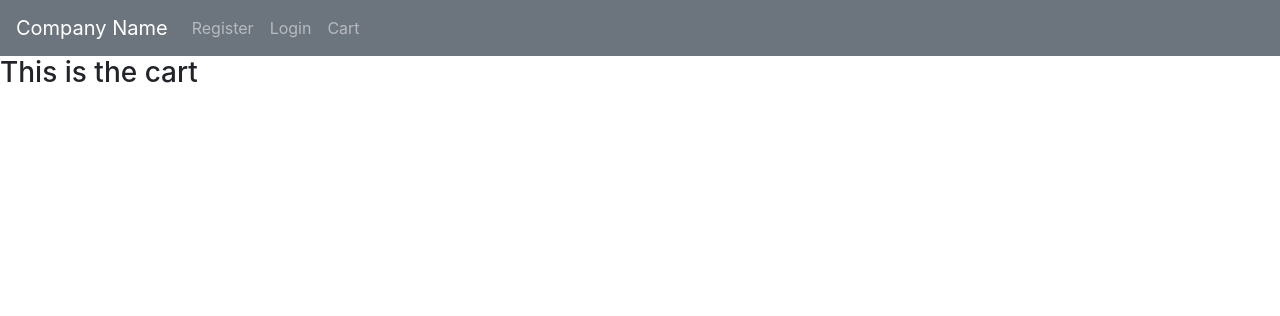
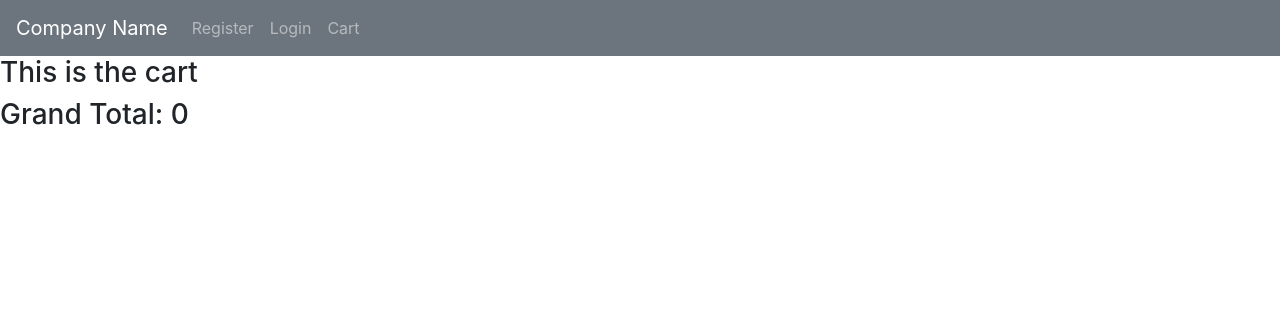
Before and after one commit to Miguelmargar/ecommerce-learn, a Django app: page /cart/view in a window 1280 px wide. Shown: the top 316 px of the page. Run offline with Django 3.2, Linux system fonts and the light colour scheme; some libraries are stand-ins or nearby versions.

Commit message:
added remove from cart button and functionality

```diff
--- a/cart/templates/cart/viewcart.html
+++ b/cart/templates/cart/viewcart.html
@@ -1,16 +1,23 @@
 {% extends 'base.html' %}
-
 {% block content %}
 
 <h3>This is the cart</h3>
 
 {% for p in cart %}
-<p><span class="boldtext">Product Name:</span> {{ p.product.name }} </p>
+<h5><span class="boldtext">Product Name:</span> {{ p.product.name }} </h5>
 <p><span class="boldtext">Product description:</span> {{ p.product.description }} </p>
 <img src="{{MEDIA_URL}}{{p.product.image}}">
 <p><span class="boldtext">Product price:</span> {{ p.product.price }} </p>
 <p><span class="boldtext">Product brand:</span> {{ p.product.brand }} </p>
 <p><span class="boldtext">Amount in Cart:</span> {{ p.quantity }} </p>
+<p><span class="boldtext">Total Product:</span> {{ p.sub_total }} </p>
+<form method="POST" action="{% url 'remove_from_cart' %}">
+    {% csrf_token %}
+    <input type="hidden" name="product_id" value="{{ p.product.id }}" />
+    <input type="submit" value="Remove" class="btn btn-success" />
+</form>
 {% endfor %}
 
+<h3>Grand Total: {{ cart_total }} </h3>
+
 {% endblock content %}
--- a/cart/urls.py
+++ b/cart/urls.py
@@ -1,7 +1,8 @@
 from django.urls import path
-from .views import view_cart, add_to_cart
+from .views import view_cart, add_to_cart, remove_from_cart
 
 urlpatterns = [
     path('view', view_cart, name="view_cart"),
-    path('add', add_to_cart, name="add_to_cart")
+    path('add', add_to_cart, name="add_to_cart"),
+    path('remove', remove_from_cart, name="remove_from_cart")
 ]
--- a/cart/views.py
+++ b/cart/views.py
@@ -3,18 +3,27 @@ from products.models import Product
 # Create your views here.
 
 def view_cart(request):
+    #the below creates a session in memory
     cart = request.session.get("cart", {})
-
-    products = []
+    cart_total = 0
+    #the below loops through cart appends each product to the list created
+    cart_items = []
     for p in cart:
         product = get_object_or_404(Product, pk=p)
+        quantity = cart[p]
 
-        products.append({
+        cart_item = {
           "product": product,
-          "quantity": cart[p]
-        })
+          "quantity": quantity,
+          "sub_total": product.price * quantity
+        }
+        #the below apends all cart_item in the loop to the cart_items list created above the loop
+        cart_items.append(cart_item)
+        #the below adds all the sub_total(s) to cart_total variable created above which starts with 0
+        cart_total += cart_item["sub_total"]
 
-    return render(request, "cart/viewcart.html", {"cart": products})
+    #the below renders the html page and gives the cart_items list to cart to be able to use cart in the html to loop through it
+    return render(request, "cart/viewcart.html", {"cart": cart_items, "cart_total": cart_total })
 
 #the below adds a cart in session which is not permanent for the user - it's stored in memory
 def add_to_cart(request):
@@ -30,3 +39,14 @@ def add_to_cart(request):
     request.session["cart"] = cart
     #redirect somewhere
     return HttpResponse(cart[id])
+
+def remove_from_cart(request):
+    id = request.POST["product_id"]
+    product = get_object_or_404(Product, pk=id)
+    cart = request.session.get("cart", {})
+    if cart[id] > 1:
+        cart[id] = cart.get(id, 0) - 1
+    else:
+        del cart[id]
+    request.session["cart"] = cart
+    return redirect("view_cart")
```
